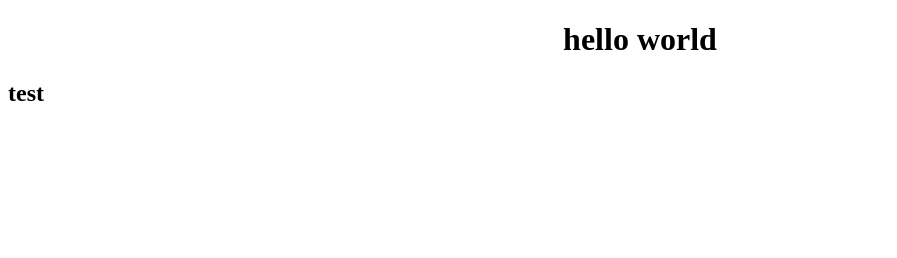
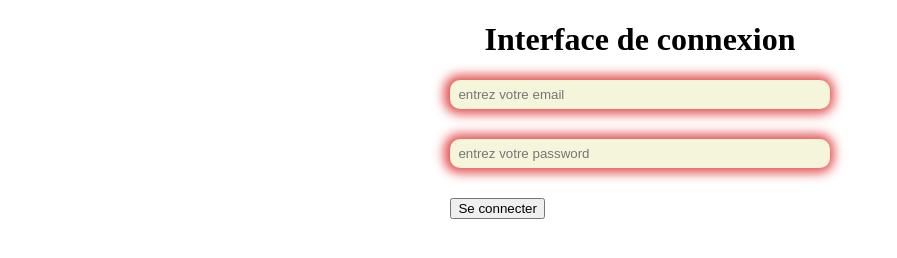
Before and after one commit to mekouar1999/ecommerce, a plain HTML site: page index.html in a window 1280 px wide. Shown: the whole page, without its empty margins (0-897 px from the left). Drawn offline with Linux system fonts and the light colour scheme.

Commit message:
hello wrld

```diff
--- a/index.css
+++ b/index.css
@@ -1,3 +1,26 @@
 h1{
     text-align: center;
 }
+
+.connexion{
+    display: flex;
+    flex-direction: column;
+    width: 30%;
+    gap: 30px;
+}
+
+.connexionmaman{
+    width: 100%;
+    display: flex
+;
+    justify-content: center;
+}
+
+input{
+    padding: 7px 8px;
+    border: none;
+    background-color: beige;
+    border-radius: 10px;
+    color: #e45050;
+    box-shadow: -1px 0px 11px 5px;
+}
--- a/index.html
+++ b/index.html
@@ -8,10 +8,21 @@
 </head>
 <body>
 
-    <h1>hello world</h1>
+    <h1>Interface de connexion</h1>
 
-    <h2>test</h2>
+<div class="connexionmaman">
+    <div class="connexion">
+        <input type="email" placeholder="entrez votre email">
+        <input type="password" placeholder="entrez votre password">
 
+
+<a href="#">
+    <button>Se connecter</button>
+
+</a>
+    </div>
+
+</div>
 
     <script src="./index.js"></script>
 
--- a/index.js
+++ b/index.js
@@ -1 +1 @@
-alert('javascript foncitonne')
+// alert('javascript foncitonne')
```
